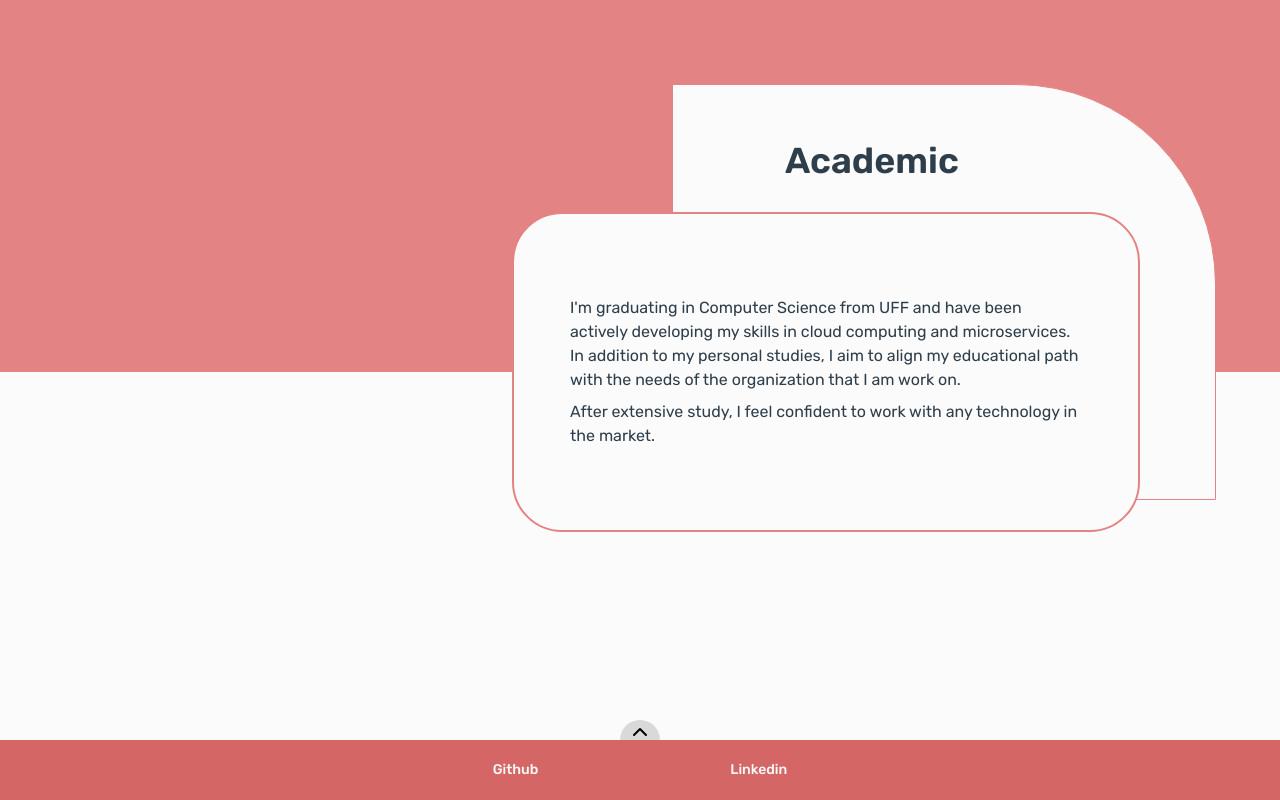
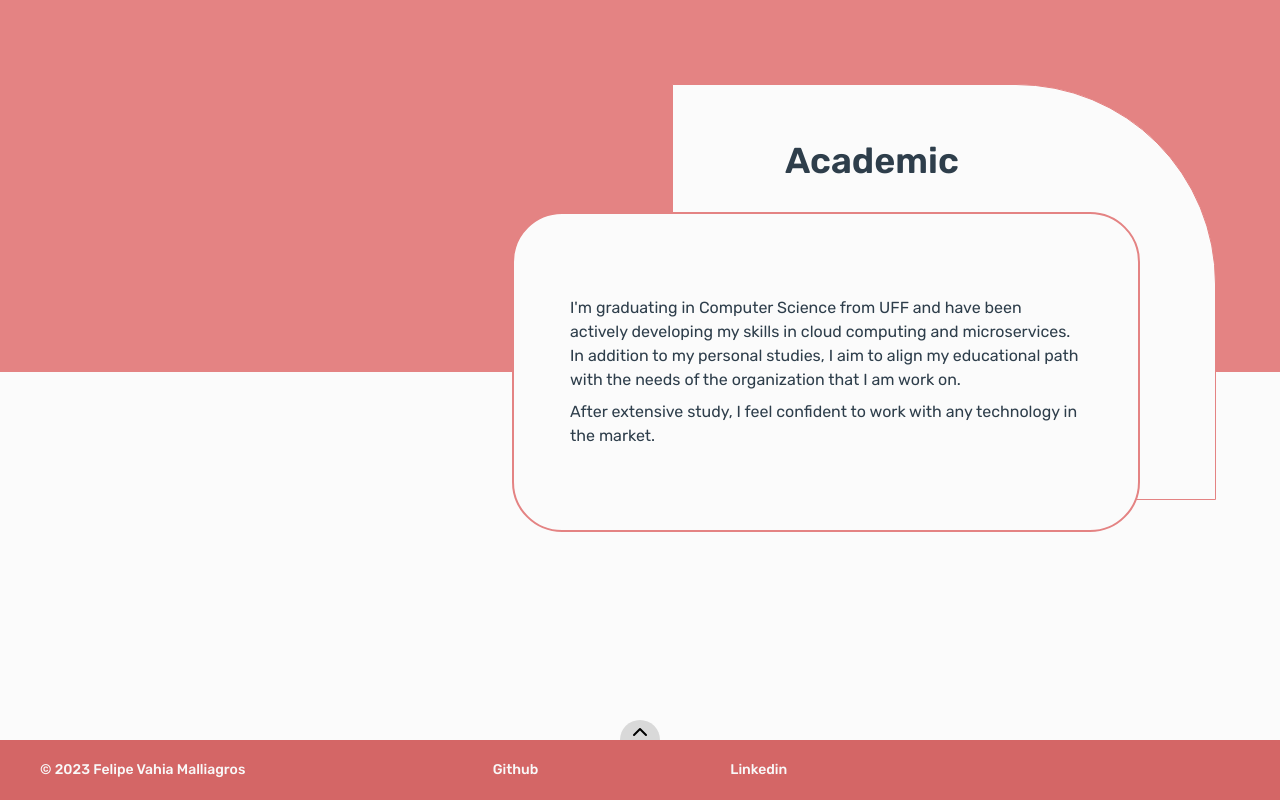
Before and after one commit to felipemalli/portfolio, a React (Vite) app: page / in a window 1280 px wide. Shown: the part 2293-3093 px from the top of the page. Built offline with nearby package versions, Linux system fonts and the light colour scheme.

Commit message:
style: change space between options at footer by breakpoints

```diff
--- a/src/components/footer/Footer.tsx
+++ b/src/components/footer/Footer.tsx
@@ -8,8 +8,8 @@ export const Footer: React.FC = () => {
       <div className='absolute -top-5 left-1/2 -translate-x-1/2 z-10'>
         <NavOptionNavigation componentId='header' className='hover:opacity-80' ><img src='./assets/icons/upArrow.svg' /></NavOptionNavigation>
       </div>
-      <p className='hidden 2xl:flex 2xl:absolute lg:left-10 font-medium text-sm text-secondary-700'>© 2023 Felipe Vahia Malliagros</p>
-      <nav className='items-center space-x-36 lg:space-x-48 text-secondary-700 font-medium sm:text-sm text-xs'>
+      <p className='hidden lg:flex lg:absolute lg:left-10 font-medium text-sm text-secondary-700'>© 2023 Felipe Vahia Malliagros</p>
+      <nav className='items-center space-x-28 md:space-x-36 lg:space-x-28 xl:space-x-48 text-secondary-700 font-medium sm:text-sm text-xs'>
         <NavOptionLink className='hover:opacity-80' url='https://github.com/felipemalli'>Github</NavOptionLink>
         <NavOptionLink className='hover:opacity-80' url='https://www.linkedin.com/in/felipe-vahia-malliagros'>Linkedin</NavOptionLink>
       </nav>
```
